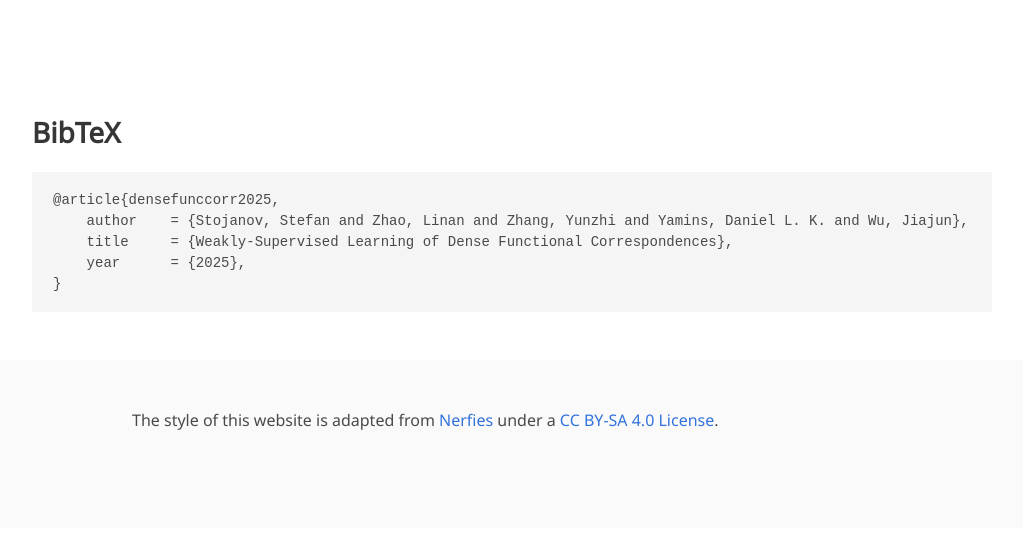
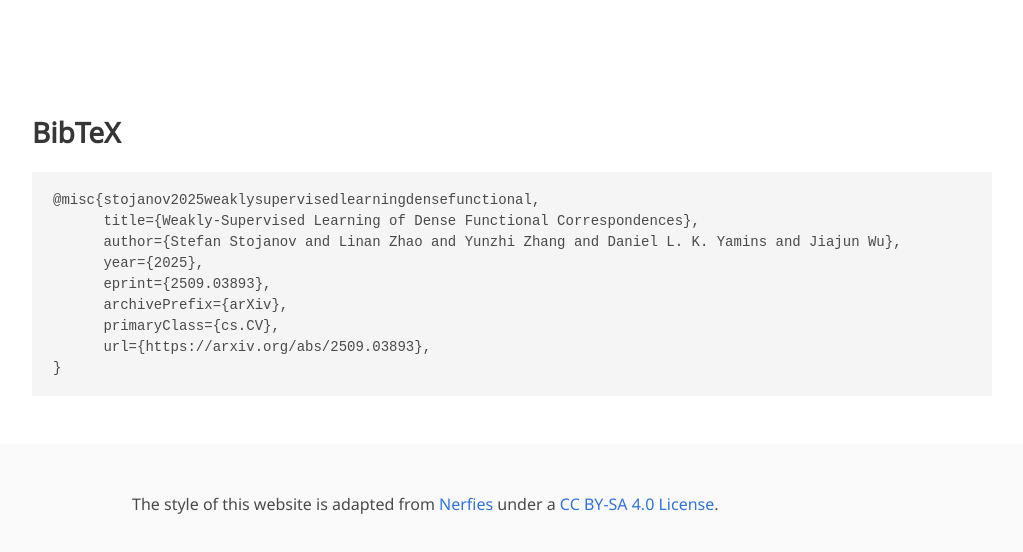
Before and after one commit to dense-functional-correspondence/dense-functional-correspondence.github.io, a plain HTML site: page index.html in a window 1280 px wide. Shown: the part 8402-8954 px from the top of the page, without its empty margins (128-1151 px from the left). Before the commit the page ends 8930 px from the top, so only its background shows below. Drawn offline with nearby package versions, Linux system fonts and the light colour scheme; some icons are missing; a web font is replaced by a local one.

Commit message:
update bibtex

```diff
--- a/index.html
+++ b/index.html
@@ -343,10 +343,14 @@
 <section class="section" id="BibTeX">
   <div class="container is-max-desktop content">
     <h2 class="title">BibTeX</h2>
-    <pre><code>@article{densefunccorr2025,
-    author    = {Stojanov, Stefan and Zhao, Linan and Zhang, Yunzhi and Yamins, Daniel L. K. and Wu, Jiajun},
-    title     = {Weakly-Supervised Learning of Dense Functional Correspondences},
-    year      = {2025},
+    <pre><code>@misc{stojanov2025weaklysupervisedlearningdensefunctional,
+      title={Weakly-Supervised Learning of Dense Functional Correspondences},
+      author={Stefan Stojanov and Linan Zhao and Yunzhi Zhang and Daniel L. K. Yamins and Jiajun Wu},
+      year={2025},
+      eprint={2509.03893},
+      archivePrefix={arXiv},
+      primaryClass={cs.CV},
+      url={https://arxiv.org/abs/2509.03893},
 }</code></pre>
   </div>
 </section>
```
